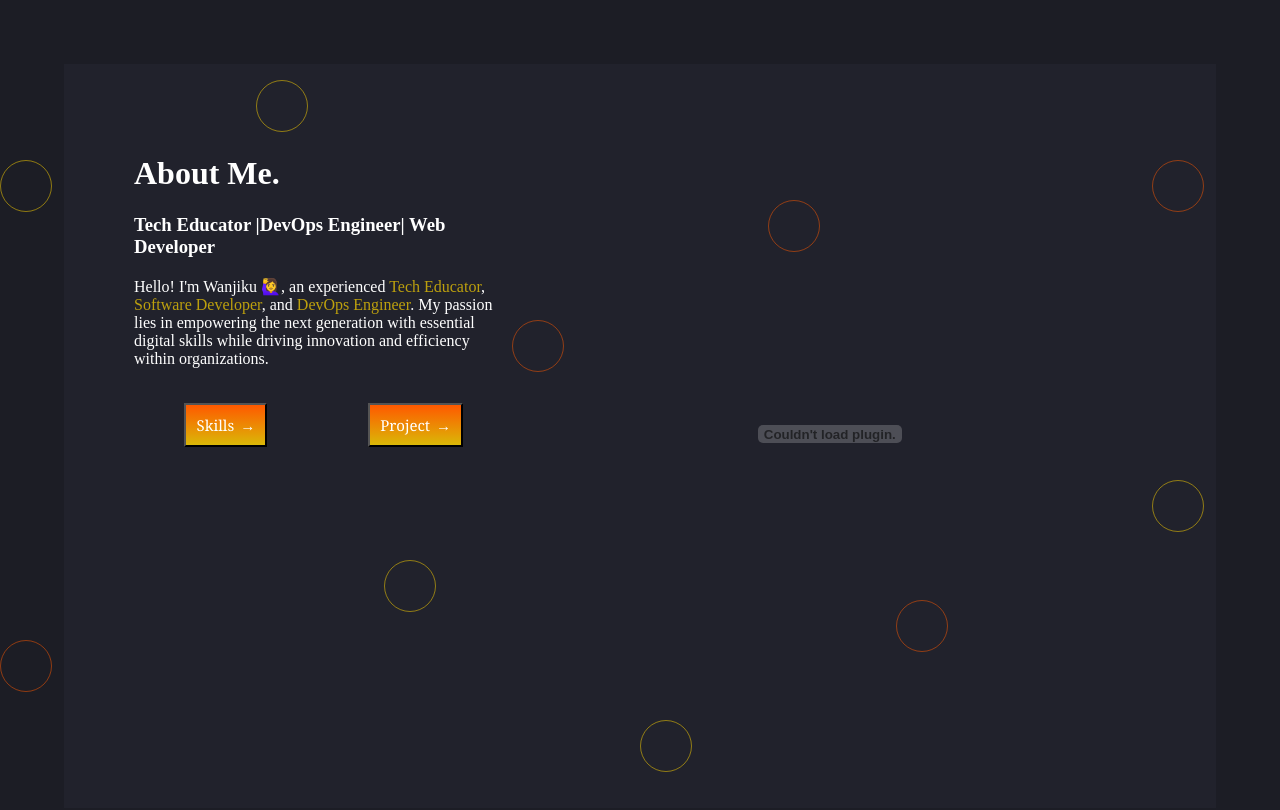
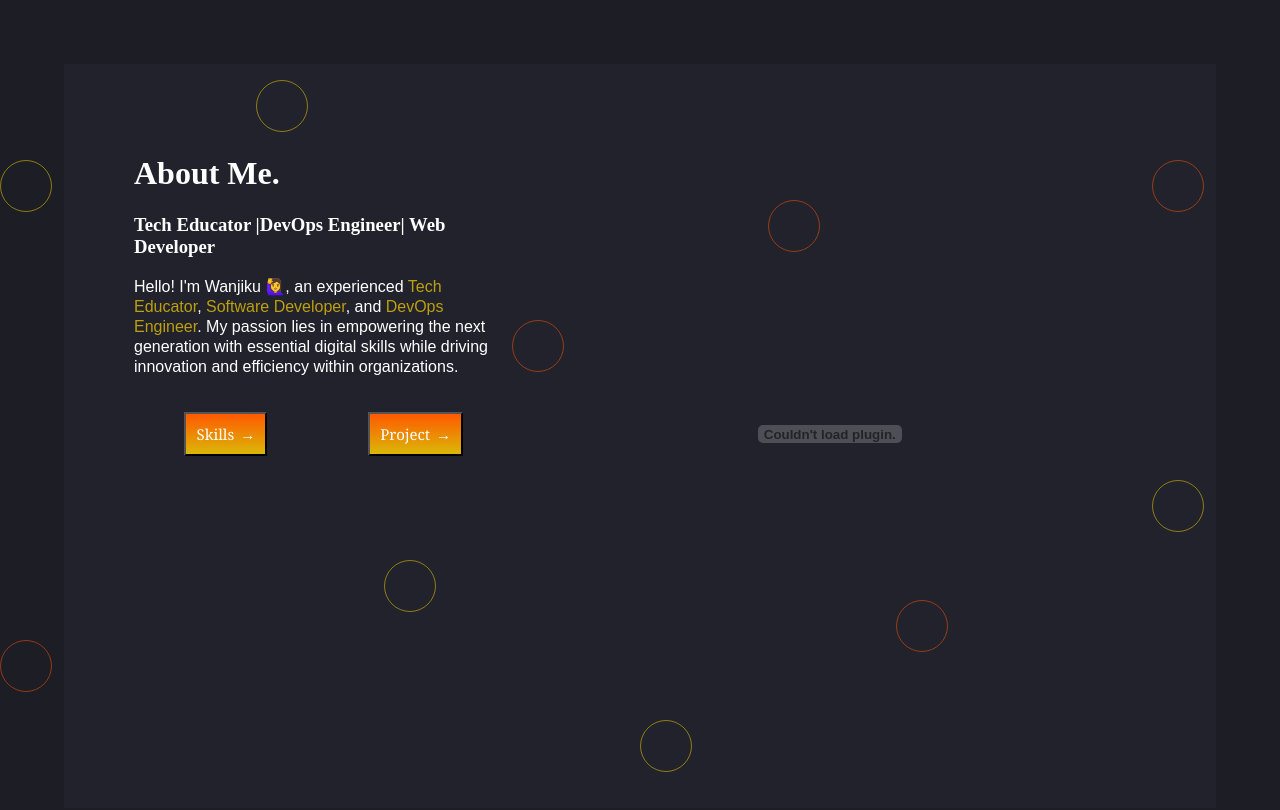
Before and after one commit to WanjikuN/portfolio, a plain HTML site: page about.html in a window 1280 px wide. Drawn offline with Linux system fonts and the light colour scheme.

Commit message:
Update the landing and about section

```diff
--- a/main.css
+++ b/main.css
@@ -74,7 +74,7 @@ button{
    font-size: 15px;
    word-spacing: 2px;
    font-family: Georgia, 'Times New Roman', Times, serif;
-
+    cursor: pointer;
 }
 #socials img{
     width: 40px;
@@ -88,3 +88,7 @@ button{
 
 }
 /* end Name and about */
+p{
+    font-family: Arial, Helvetica, sans-serif;
+    line-height: 20px;
+}
```
Also changed, not shown: index.html (+3 -0 lines), 5 other files.
